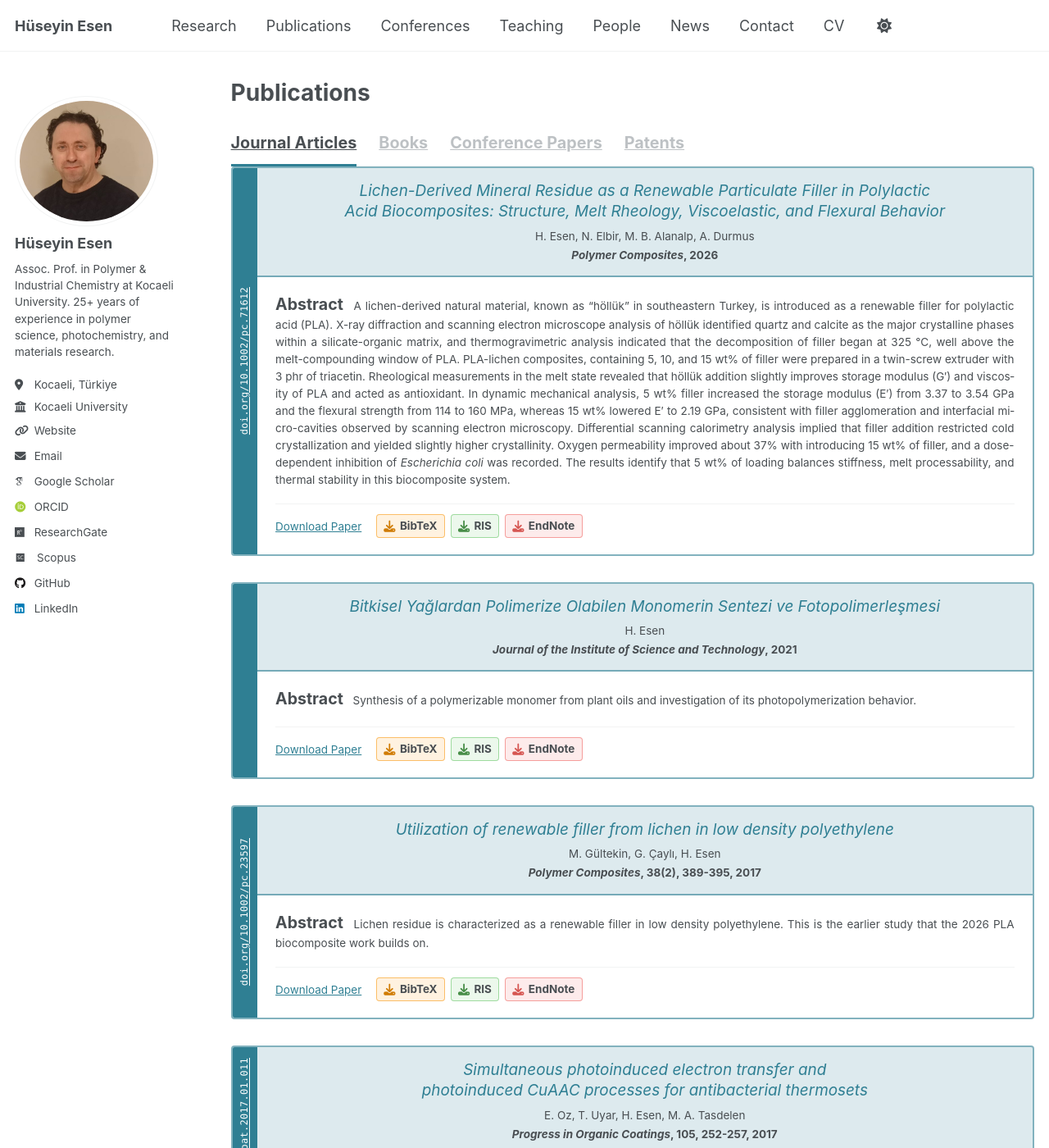
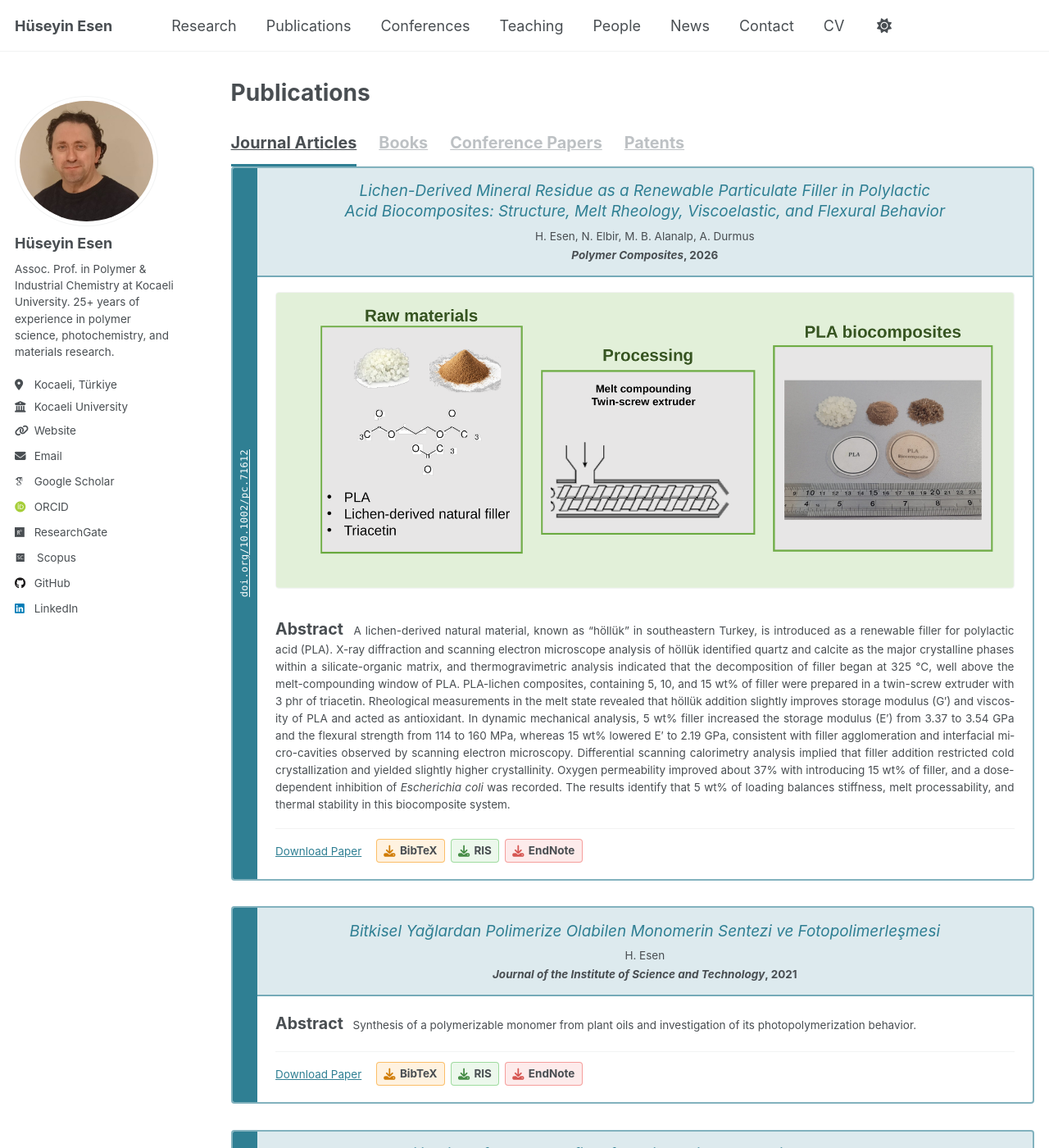
Before and after one commit to huseyin-esen/huseyin-esen.github.io, a Jekyll site: the page built from _pages/publications.html, in a window 1280 px wide and 1400 px high. Shown: the whole window at 82% size. Built offline with Jekyll 4.4.1, drawn with Linux system fonts in a browser that asks for light colours; some web fonts are replaced.

Commit message:
Add the graphical abstract for the 2026 lichen PLA paper
Exported from Graphical_Abstract.tif in the reviewer-response folder,
resized to 1600px and kept as PNG rather than JPEG so the figure's labels
and the extruder line art stay crisp: 347 KB against 99 KB, worth it for
one figure.

The figure is 2.5:1, which at the card's 44% float would leave its own
labels a few pixels tall, so it opts into a full-width layout above the
abstract via graphical_abstract_wide.

This is the older three-panel version of the figure; the newer one the
author has is not on this machine.

Co-Authored-By: Claude Opus 5 <noreply@anthropic.com>

```diff
--- a/_includes/archive-single-publication.html
+++ b/_includes/archive-single-publication.html
@@ -62,7 +62,7 @@
     <div class="pubcard__body">
 
       {% if post.graphical_abstract %}
-        <figure class="pubcard__fig">
+        <figure class="pubcard__fig{% if post.graphical_abstract_wide %} pubcard__fig--wide{% endif %}">
           <img src="{% if post.graphical_abstract contains '://' %}{{ post.graphical_abstract }}{% else %}{{ post.graphical_abstract | prepend: '/images/' | prepend: base_path }}{% endif %}"
                alt="Graphical abstract for {{ post.title | escape }}">
         </figure>
--- a/_sass/layout/_publication-card.scss
+++ b/_sass/layout/_publication-card.scss
@@ -104,6 +104,16 @@ $pubcard-rail-width : 30px;
   }
 }
 
+/* A banner-shaped figure is unreadable at 44% of the column — its own
+   labels end up a few pixels tall — so a wide one opts out of the float
+   and runs full width above the abstract. Set graphical_abstract_wide in
+   the publication's front matter. */
+.pubcard__fig--wide {
+  float: none;
+  width: 100%;
+  margin: 0 0 0.9em;
+}
+
 .pubcard__abstract {
   margin: 0;
   font-size: $type-size-6;
```
Also changed, not shown: _publications/2026-09-09-lichen-derived-mineral-residue-pla-biocomposites.md (+3 -0 lines), images/lichen-pla-graphical-abstract.png (added).
